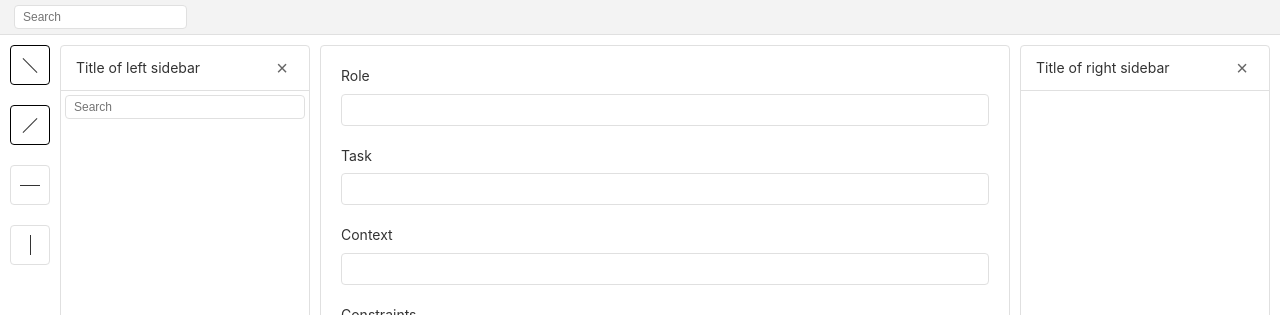
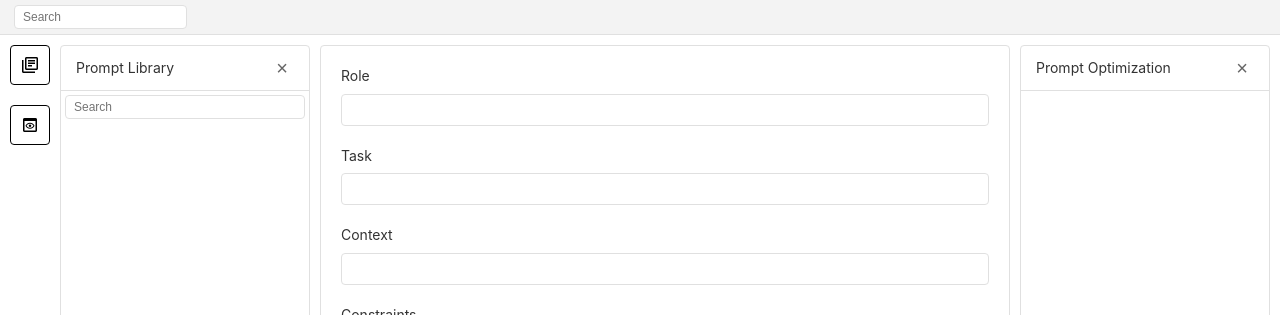
Before and after one commit to kullik01/Promptosaurus, a React (Vite) app: page / in a window 1280 px wide. Shown: the top 315 px of the page. Built offline with nearby package versions, Linux system fonts and the light colour scheme.

Commit message:
feat(ui): update sidebar titles and replace custom icons with Material Icons

```diff
--- a/index.html
+++ b/index.html
@@ -9,6 +9,8 @@
     <link rel="preconnect" href="https://fonts.googleapis.com">
     <link rel="preconnect" href="https://fonts.gstatic.com" crossorigin>
     <link href="https://fonts.googleapis.com/css2?family=Inter:wght@400;500;600&display=swap" rel="stylesheet">
+    <!-- Add Material Icons -->
+    <link rel="stylesheet" href="https://fonts.googleapis.com/css2?family=Material+Symbols+Outlined:opsz,wght,FILL,GRAD@20..48,100..700,0..1,-50..200" />
   </head>
   <body>
     <div id="root"></div>
--- a/src/components/LeftSidebar.tsx
+++ b/src/components/LeftSidebar.tsx
@@ -32,7 +32,7 @@ const LeftSidebar: React.FC = () => {
   return (
     <div className="left-sidebar">
       <div className="sidebar-header">
-        <h2>Title of left sidebar</h2>
+        <h2>Prompt Library</h2>
         <button
           className="close-button"
           onClick={hideLeftSidebar}
--- a/src/components/Navbar.tsx
+++ b/src/components/Navbar.tsx
@@ -17,20 +17,14 @@ const Navbar: React.FC = () => {
         onClick={toggleLeftSidebar}
         title={isLeftSidebarVisible ? "Hide left sidebar" : "Show left sidebar"}
       >
-        <div className="diagonal-line"></div>
+        <span className="material-symbols-outlined">library_books</span>
       </button>
       <button
         className={`nav-button ${isRightSidebarVisible ? 'active' : ''}`}
         onClick={toggleRightSidebar}
         title={isRightSidebarVisible ? "Hide right sidebar" : "Show right sidebar"}
       >
-        <div className="diagonal-line-reverse"></div>
-      </button>
-      <button className="nav-button">
-        <div className="horizontal-line"></div>
-      </button>
-      <button className="nav-button">
-        <div className="vertical-line"></div>
+        <span className="material-symbols-outlined">preview</span>
       </button>
     </div>
   );
--- a/src/components/RightSidebar.tsx
+++ b/src/components/RightSidebar.tsx
@@ -32,7 +32,7 @@ const RightSidebar: React.FC = () => {
   return (
     <div className="right-sidebar">
       <div className="sidebar-header">
-        <h2>Title of right sidebar</h2>
+        <h2>Prompt Optimization</h2>
         <button
           className="close-button"
           onClick={hideRightSidebar}
--- a/src/store/SidebarContext.tsx
+++ b/src/store/SidebarContext.tsx
@@ -68,21 +68,15 @@ export const SidebarProvider: React.FC<SidebarProviderProps> = ({ children }) =>
     const handleResize = () => {
       const width = window.innerWidth;
 
-      // Only for extreme mobile sizes (below 768px), override user preference
-      if (width < 768) {
-        setIsLeftSidebarVisible(false);
-        setIsRightSidebarVisible(false);
-      } else {
-        // For all other sizes, respect user preference if they've toggled
-        if (!leftSidebarUserToggled) {
-          // Default behavior if user hasn't toggled
-          setIsLeftSidebarVisible(width >= 1024);
-        }
+      // Only apply default behavior if user hasn't toggled
+      if (!leftSidebarUserToggled) {
+        // Default behavior based on screen width
+        setIsLeftSidebarVisible(width >= 1024);
+      }
 
-        if (!rightSidebarUserToggled) {
-          // Default behavior if user hasn't toggled
-          setIsRightSidebarVisible(width >= 1024);
-        }
+      if (!rightSidebarUserToggled) {
+        // Default behavior based on screen width
+        setIsRightSidebarVisible(width >= 1024);
       }
     };
 
--- a/src/styles/Navbar.css
+++ b/src/styles/Navbar.css
@@ -28,33 +28,14 @@
   border-color: var(--color-primary);
 }
 
-.diagonal-line {
-  width: 20px;
-  height: 1px;
-  background-color: var(--color-text);
-  transform: rotate(45deg);
+.nav-button .material-symbols-outlined {
+  font-size: 20px;
+  color: var(--color-text);
 }
 
-.diagonal-line-reverse {
-  width: 20px;
-  height: 1px;
-  background-color: var(--color-text);
-  transform: rotate(-45deg);
+.nav-button.active .material-symbols-outlined {
+  color: var(--color-primary);
 }
-
-.horizontal-line {
-  width: 20px;
-  height: 1px;
-  background-color: var(--color-text);
-}
-
-.vertical-line {
-  width: 1px;
-  height: 20px;
-  background-color: var(--color-text);
-}
-
-
 
 .sidebar-header {
   display: flex;
```
